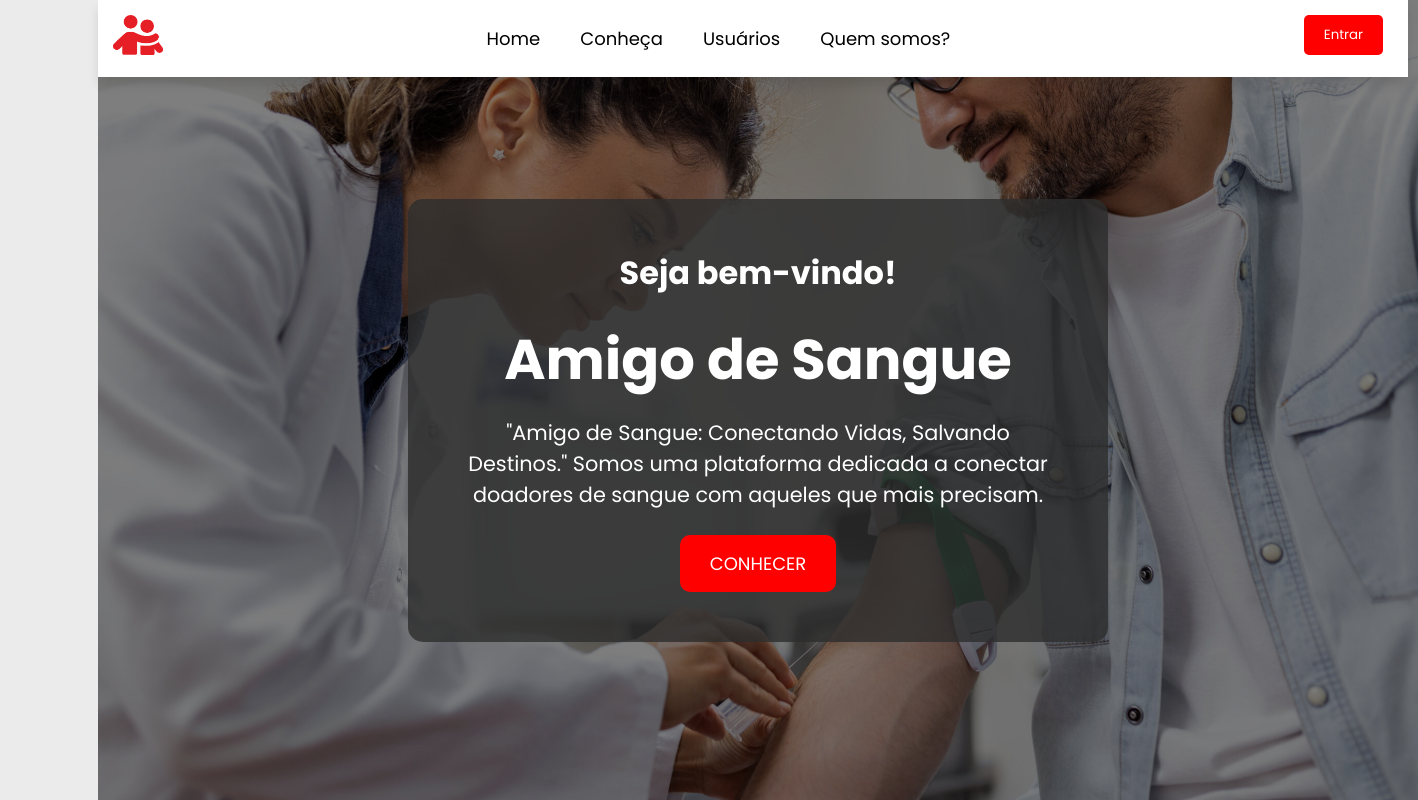
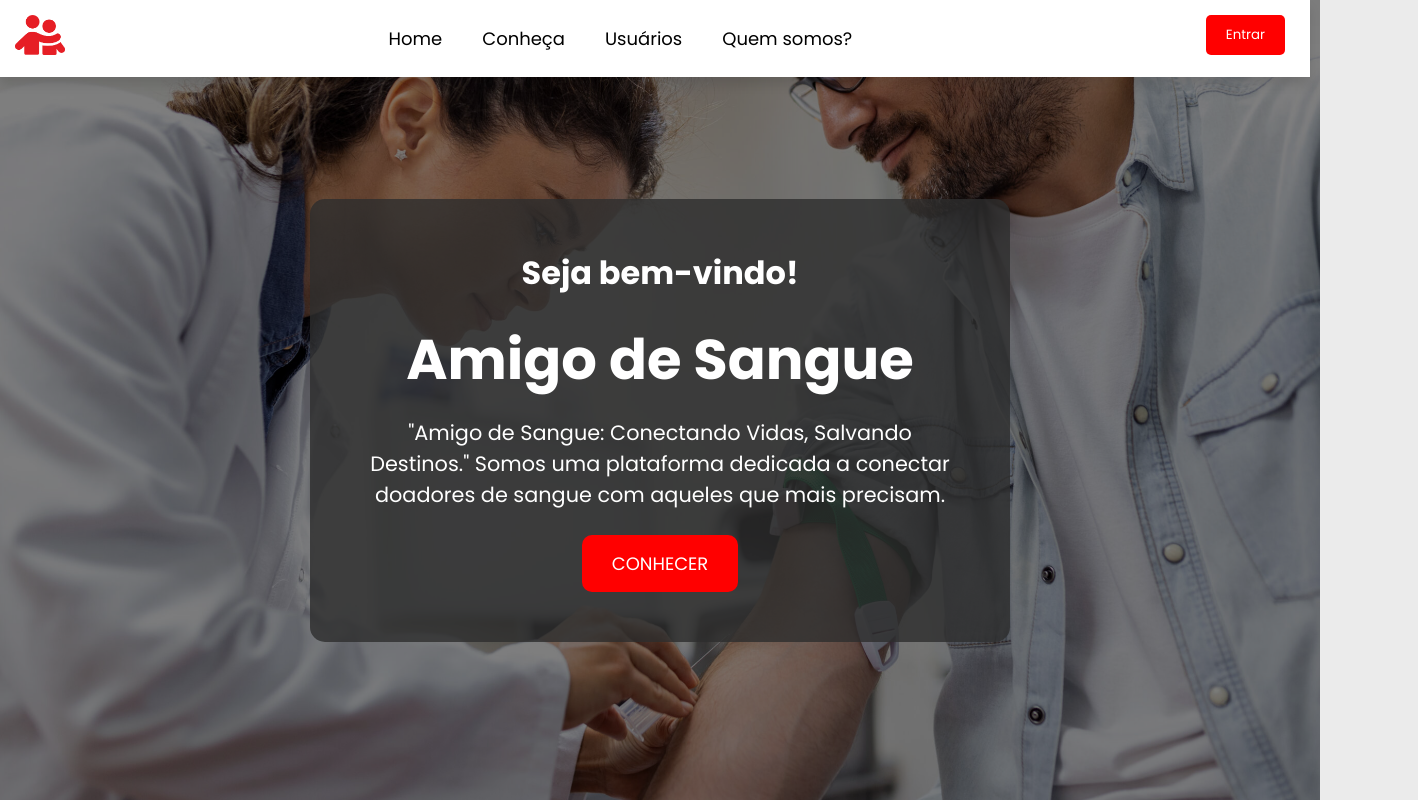
Before and after one commit to RhuONE/reactamigodesangue, a React (Create React App) app: page / in a window 1280 px wide. Shown: the top 800 px of the page, 1418 px wide, since content can reach past the window. Built offline with nearby package versions, Linux system fonts and the light colour scheme.

Commit message:
Update HomeSection.css

```diff
--- a/src/components/HomeSection.css
+++ b/src/components/HomeSection.css
@@ -12,6 +12,13 @@
     margin: 0; /* Elimina qualquer margem padrão */
 }
 
+.main-content:has(.inicio){
+  padding: 0;
+  margin: 0;
+  display: flex;
+  width: 100vw;
+  height: 100%;
+}
 
   .overlay {
     position: absolute;
```
